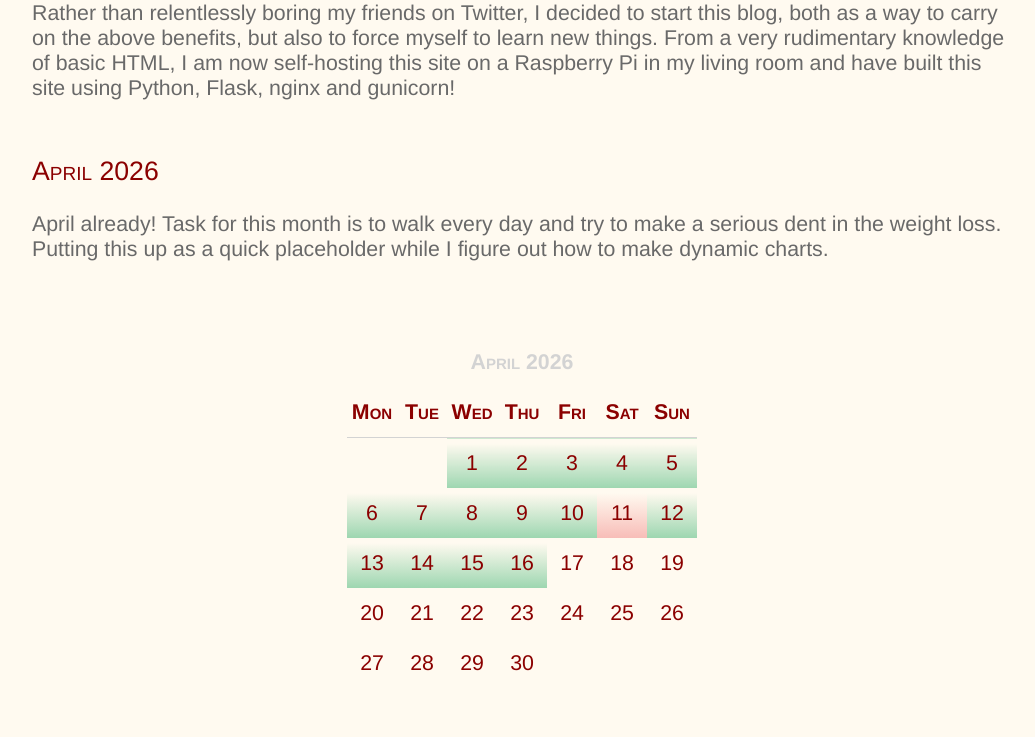
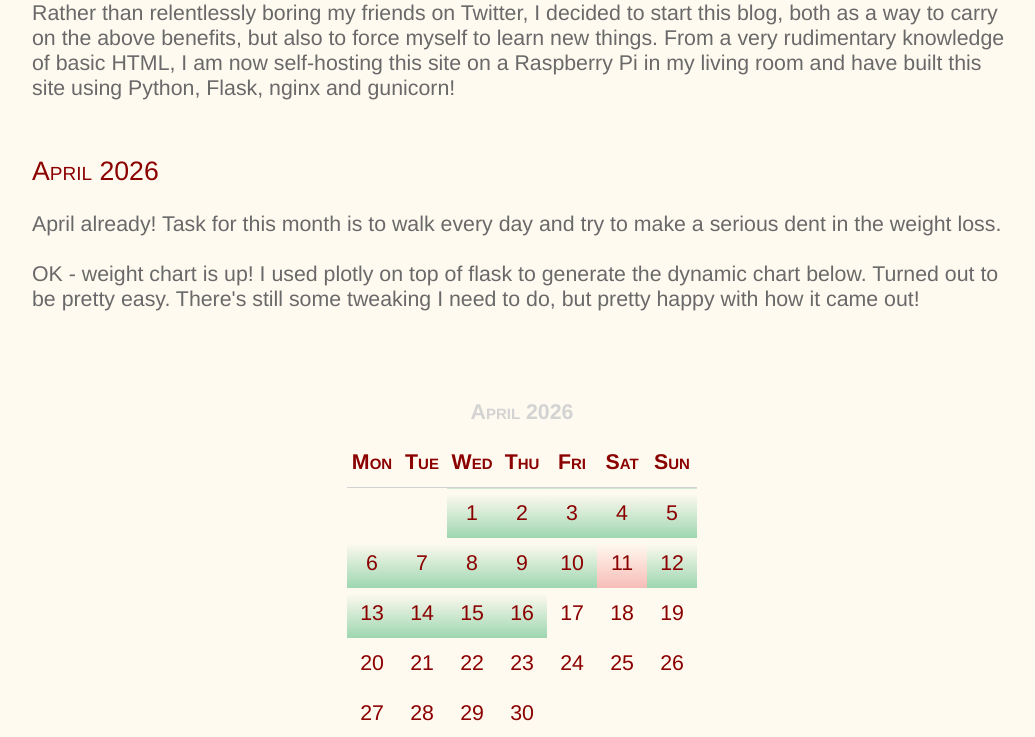
Before and after one commit to Five-Over-Three/StepsBlog, a Flask app: page / in a window 1280 px wide. Shown: the part 583-1320 px from the top of the page, without its empty margins (168-1203 px from the left). Run offline with Flask 3, Linux system fonts and the light colour scheme; some libraries are stand-ins or nearby versions.

Commit message:
updated blog page about chart

```diff
--- a/templates/index.html
+++ b/templates/index.html
@@ -22,7 +22,8 @@
     </div>
     <div id="challenge">
         <h3>April 2026</h3><br />
-        <p>April already! Task for this month is to walk every day and try to make a serious dent in the weight loss. Putting this up as a quick placeholder while I figure out how to make dynamic charts.</p><br />
+        <p>April already! Task for this month is to walk every day and try to make a serious dent in the weight loss.</p><br />
+        <p>OK - weight chart is up! I used plotly on top of flask to generate the dynamic chart below. Turned out to be pretty easy. There's still some tweaking I need to do, but pretty happy with how it came out!</p><br/>
         <div id="calendarcontainer">
             <table>
                 <tr>
```
